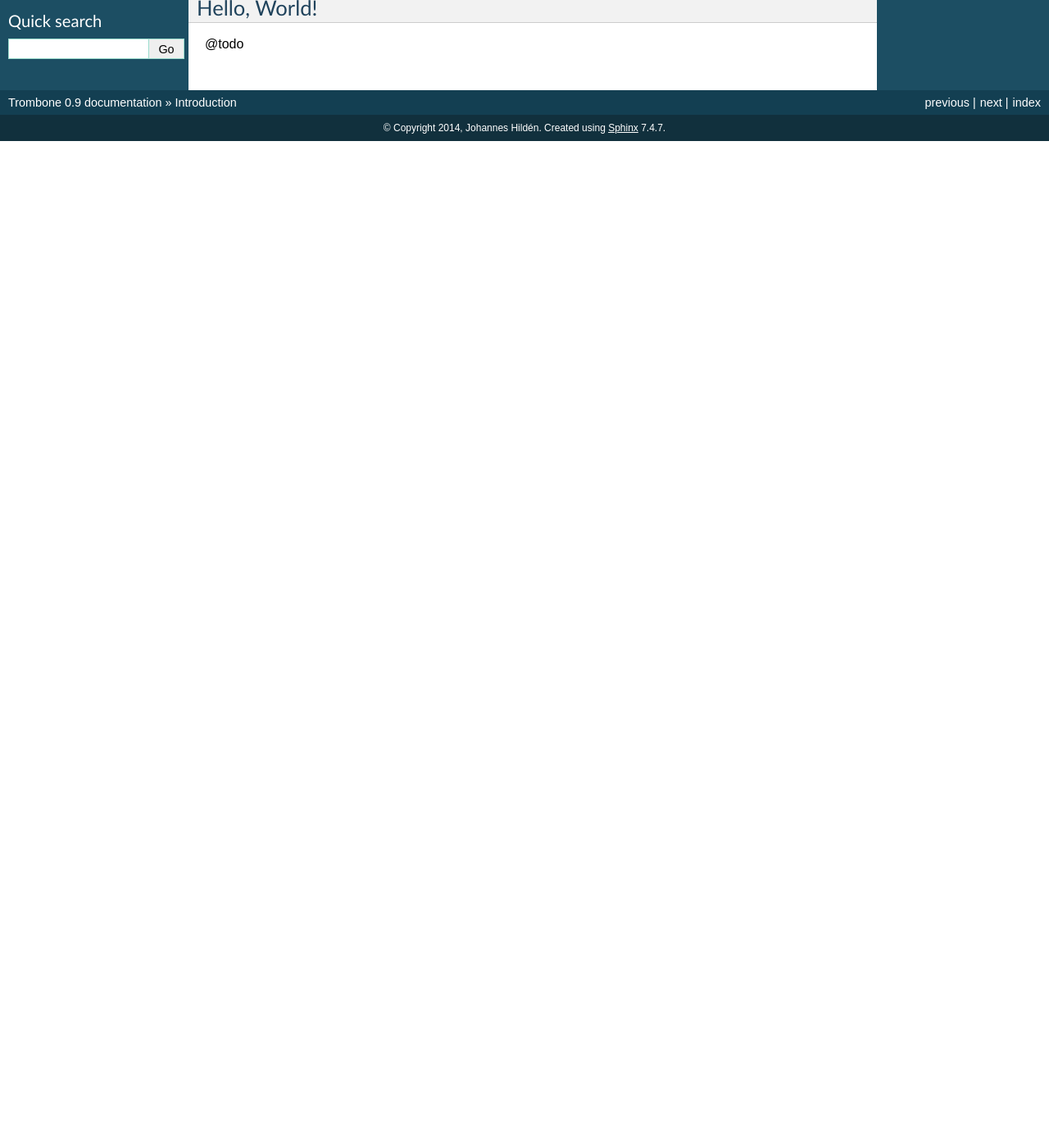
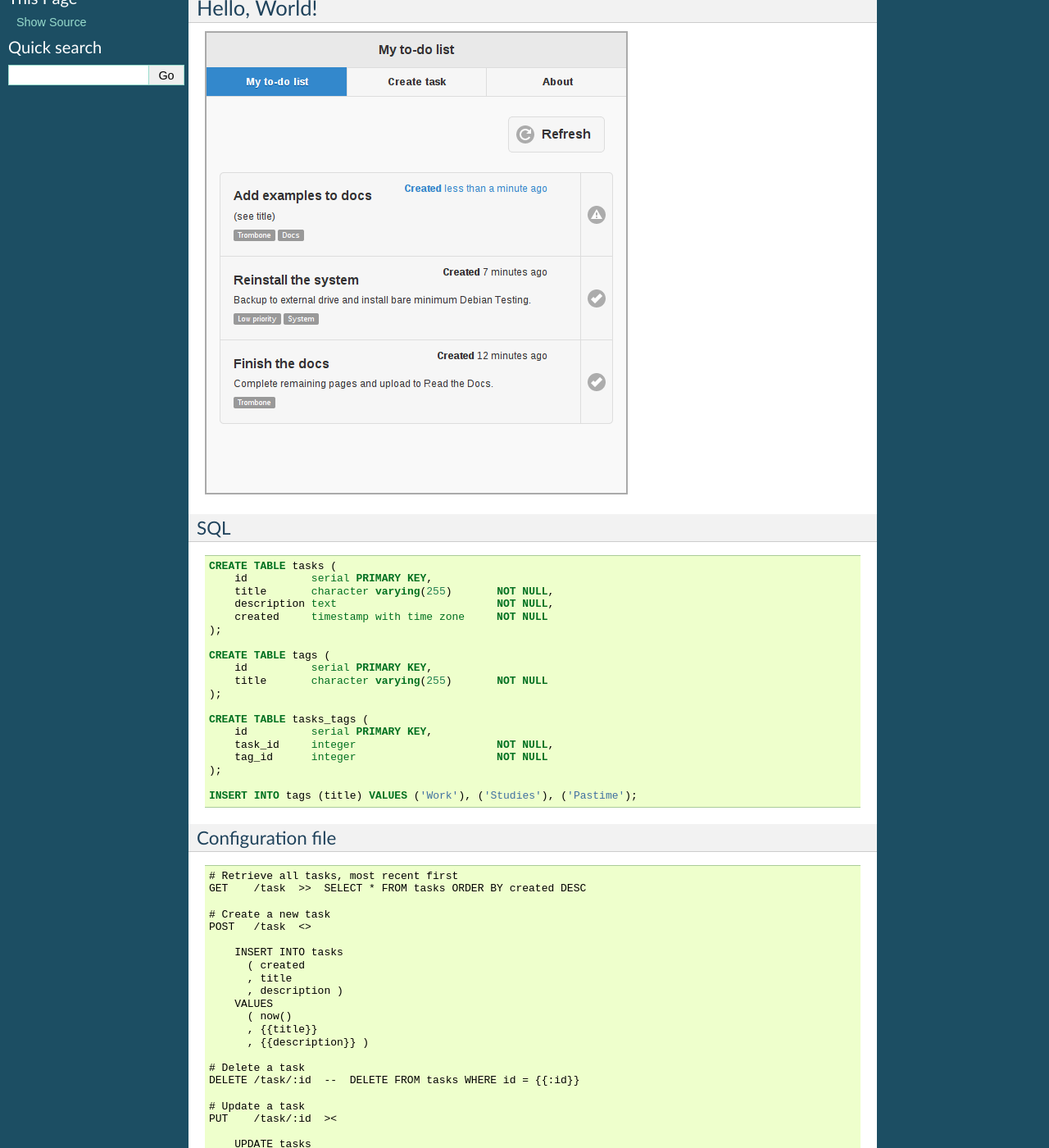
Before and after one commit to laserpants/trombone, a Sphinx documentation site: the page built from docs/introduction.rst, in a window 1280 px wide and 1400 px high, scrolled down 285 px. Shown: the whole window at 82% size. Built offline with Sphinx 7.4.7, drawn with Linux system fonts in a browser that asks for light colours; before the commit the page ends 900 px from its top, so only the background shows below that; some of the changed text lies outside the part shown.

Commit message:
Hello world screenshot

```diff
--- a/docs/introduction.rst
+++ b/docs/introduction.rst
@@ -16,4 +16,81 @@ This format is `described in more detail here <route-format.html>`_.
 Hello, World!
 -------------
 
-@todo
+.. image:: demo.png
+
+SQL
+***
+
+.. sourcecode:: postgres
+
+    CREATE TABLE tasks (
+        id          serial PRIMARY KEY,
+        title       character varying(255)       NOT NULL,
+        description text                         NOT NULL,
+        created     timestamp with time zone     NOT NULL
+    );
+
+    CREATE TABLE tags (
+        id          serial PRIMARY KEY,
+        title       character varying(255)       NOT NULL
+    );
+
+    CREATE TABLE tasks_tags (
+        id          serial PRIMARY KEY,
+        task_id     integer                      NOT NULL,
+        tag_id      integer                      NOT NULL
+    );
+
+    INSERT INTO tags (title) VALUES ('Work'), ('Studies'), ('Pastime');
+
+
+Configuration file
+******************
+
+::
+
+    # Retrieve all tasks, most recent first
+    GET    /task  >>  SELECT * FROM tasks ORDER BY created DESC
+
+    # Create a new task
+    POST   /task  <>
+
+        INSERT INTO tasks
+          ( created
+          , title
+          , description )
+        VALUES
+          ( now()
+          , {{title}}
+          , {{description}} )
+
+    # Delete a task
+    DELETE /task/:id  --  DELETE FROM tasks WHERE id = {{:id}}
+
+    # Update a task
+    PUT    /task/:id  ><
+
+        UPDATE tasks
+           SET title       = {{title}}
+             , description = {{description}}
+        WHERE
+          id = {{:id}}
+
+    # Load all tags
+    GET    /tag  >>  SELECT * FROM tags
+
+    # Insert a tag
+    POST   /tag  <>  INSERT INTO tags (title) VALUES ({{title}})
+
+    # Establish a task-tag association
+    POST   /tag/task  --
+
+        INSERT INTO tasks_tags
+          ( task_id
+          , tag_id )
+        VALUES
+          ( {{taskId}}
+          , {{tagId}} )
+
+    # Load task-tag associations for a collection of tasks
+    POST   /!tag/task  >>  SELECT * FROM tasks_tags WHERE task_id IN ( {{ids}} )
--- a/docs/middleware.rst
+++ b/docs/middleware.rst
@@ -3,7 +3,7 @@ Middleware
 
 ..
 
-Middlewares are built-in, auxiliary software components providing some functionality which is normally disabled (with the exception of file serving). These components may be enabled at run-time and configured to suit specific needs. See respective section for details on how to activate and configure a component.
+Middlewares are built-in software components adding some auxiliary functionality. They are normally disabled (with the exception of file serving). Middleware components may be enabled at run-time and configured to suit specific needs. See respective section for details on how to activate and configure a component.
 
 Available Components
 --------------------
```
Also changed, not shown: docs/usage-patterns-and-conventions.rst (+20 -0 lines), docs/demo.png (added).
